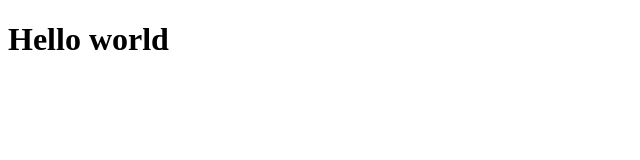
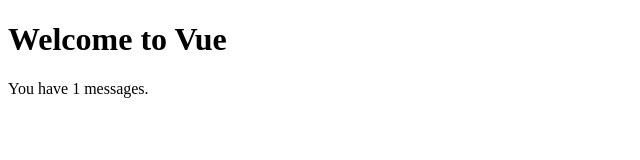
Before and after one commit to masa2205/new_vue_practice, a plain HTML site: page index.html in a window 1280 px wide. Shown: the whole page, without its empty margins (0-640 px from the left). Drawn offline with nearby package versions, Linux system fonts and the light colour scheme.

Commit message:
template edit

```diff
--- a/app.js
+++ b/app.js
@@ -1,6 +1,8 @@
 var app = new Vue ({
     el: '#app',
     data: {
-        message: 'Hello world'
+        messages: {
+            count: 1
+        }
     }
 })
--- a/index.html
+++ b/index.html
@@ -4,13 +4,17 @@
     <meta charset="UTF-8">
     <meta http-equiv="X-UA-Compatible" content="IE=edge">
     <meta name="viewport" content="width=device-width, initial-scale=1.0">
+    <link rel="stylesheet" href="mail.css">
     <title>Welcome to Vue</title>
 </head>
 <body>
     <div id='app'>
-        <h1>{{ message }}</h1>
+        <h1>Welcome to Vue</h1>
+        <p v-if="messages.count > 0">
+            You have {{ messages.count }} messages.
+        </p>
+        <p v-else> No message.</p>
     </div>
-
     <script src="https://unpkg.com/vue"></script>
     <script src="app.js"></script>
 </body>
```
